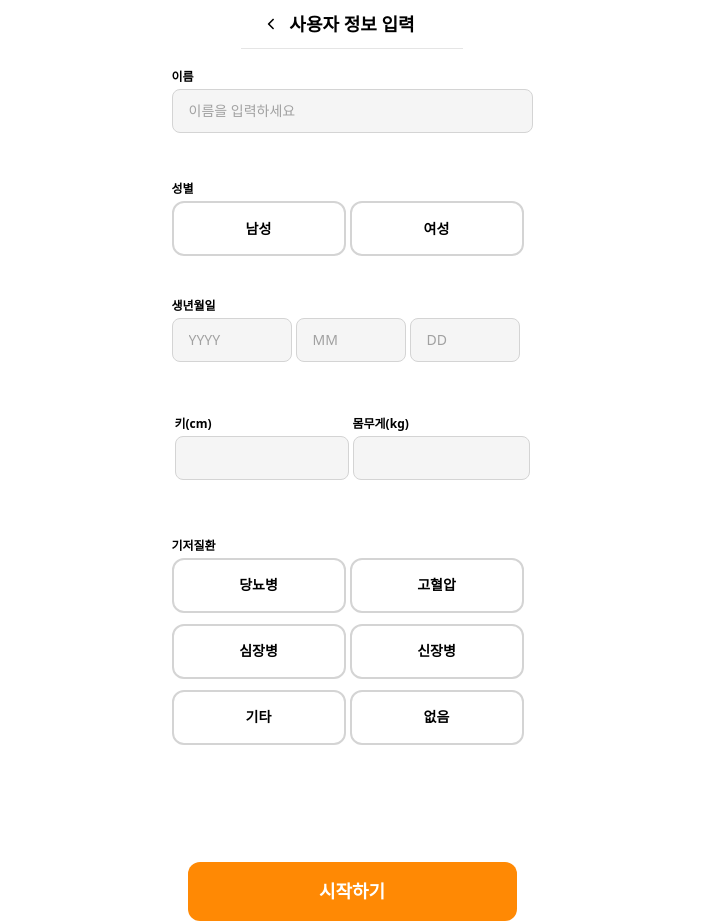
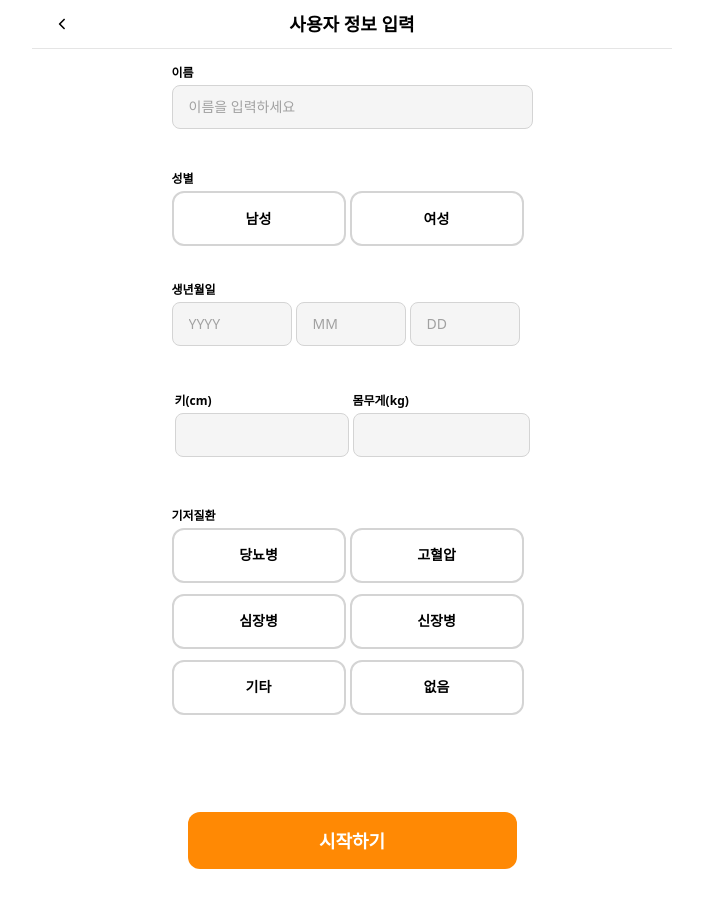
Before and after one commit to mallangmollang/sallang_front, a React (Vite) app: page /login in a window 1280 px wide. Shown: the whole page, without its empty margins (288-991 px from the left). Built offline with nearby package versions, Linux system fonts and the light colour scheme.

Commit message:
Feat: w-full로 변경

```diff
--- a/src/pages/LoginPage.jsx
+++ b/src/pages/LoginPage.jsx
@@ -148,21 +148,12 @@ const LoginPage = () => {
   };
 
   return (
-    <div
-      className="
-    flex flex-col
-    w-full min-h-screen
-    items-center
-    gap-5
-    bg-white
-    overflow-hidden
-    "
-    >
+    <div className="max-w-screen-sm mx-auto items-center bg-white">
       <PageHeader title="사용자 정보 입력" />
       {/* Input Container */}
       <form
         onSubmit={handleSubmit}
-        className="flex flex-col w-[361px] h-[852px] items-center gap-4 overflow-hidden bg-white"
+        className="flex flex-col w-full h-[852px] items-center pt-4 pb-8 gap-4 overflow-hidden bg-white"
       >
         {/* 이름 */}
         <div className="flex flex-col h-[100px] items-start justify-start gap-1">
```
